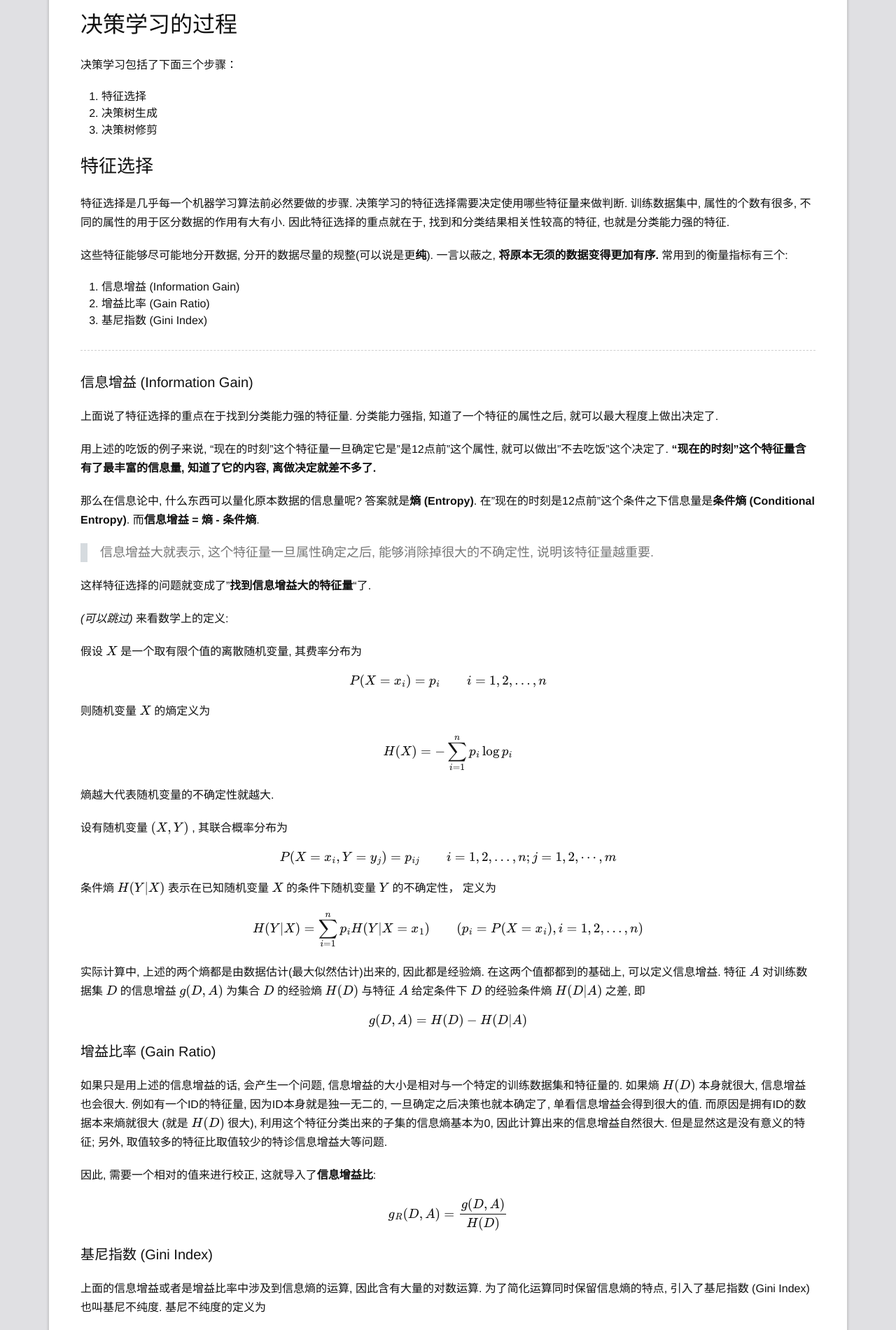
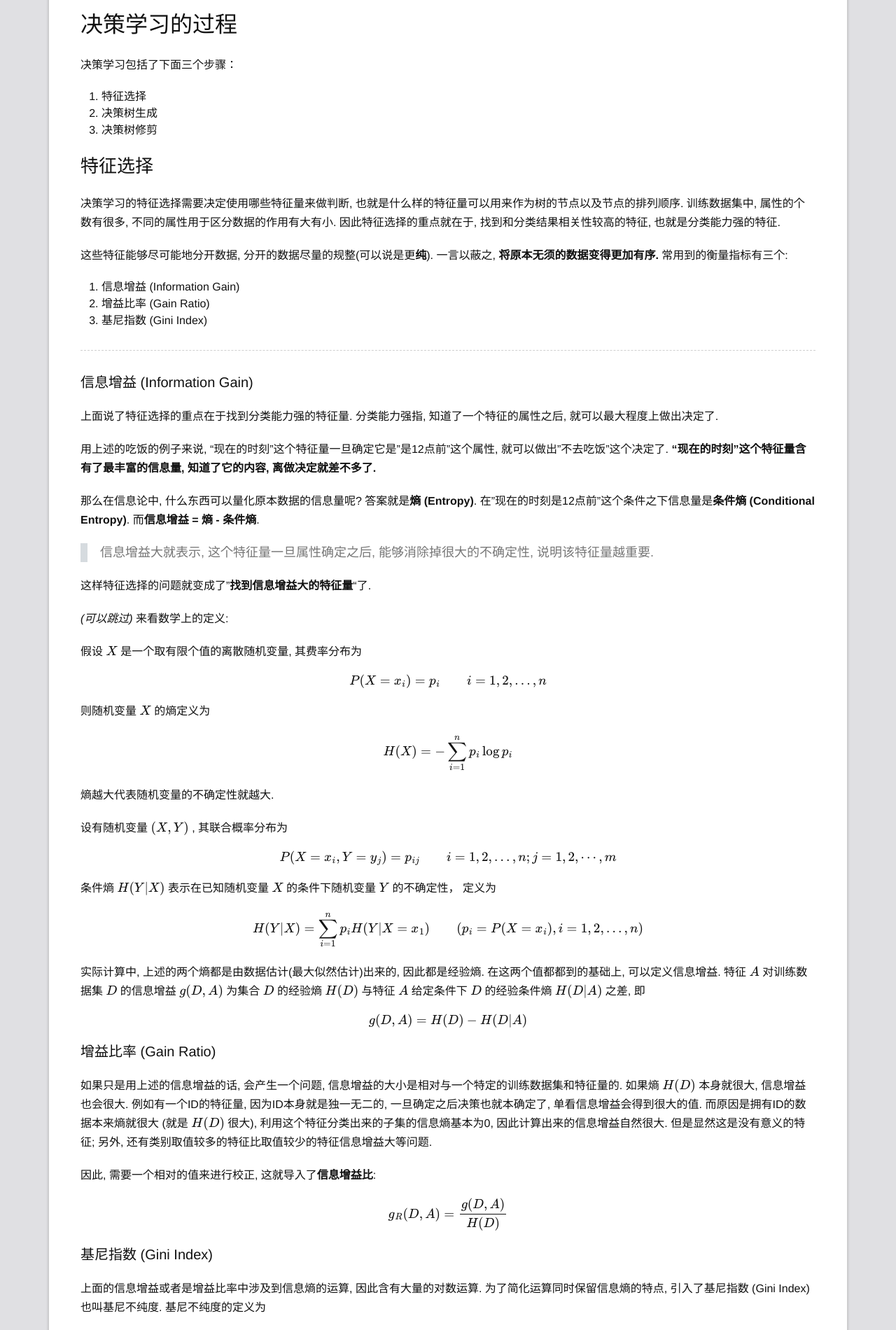
Before and after one commit to Simcookies/gitio, a Jekyll site: the page built from _posts/2020-11-02-summary-of-machine-learning-algorithms-decision-tree.md, in a window 1280 px wide. Shown: the part 1106-3006 px from the top of the page at 70% size. Built offline with Jekyll 4.4.1, drawn with Linux system fonts in a browser that asks for light colours; nearby versions of some CDN libraries; formulas are drawn with MathJax 3; comment, search, counter and statistics services are not loaded; the table of contents is made by our own code.

Commit message:
small fix of post words

```diff
--- a/_posts/2020-11-02-summary-of-machine-learning-algorithms-decision-tree.md
+++ b/_posts/2020-11-02-summary-of-machine-learning-algorithms-decision-tree.md
@@ -54,7 +54,7 @@ child1 --> child4[Leaf]
 
 ## 特征选择
 
-特征选择是几乎每一个机器学习算法前必然要做的步骤. 决策学习的特征选择需要决定使用哪些特征量来做判断. 训练数据集中, 属性的个数有很多, 不同的属性的用于区分数据的作用有大有小. 因此特征选择的重点就在于, 找到和分类结果相关性较高的特征, 也就是分类能力强的特征.
+决策学习的特征选择需要决定使用哪些特征量来做判断, 也就是什么样的特征量可以用来作为树的节点以及节点的排列顺序. 训练数据集中, 属性的个数有很多, 不同的属性用于区分数据的作用有大有小. 因此特征选择的重点就在于, 找到和分类结果相关性较高的特征, 也就是分类能力强的特征.
 
 这些特征能够尽可能地分开数据, 分开的数据尽量的规整(可以说是更**纯**). 一言以蔽之, **将原本无须的数据变得更加有序.** 常用到的衡量指标有三个:
 
@@ -112,7 +112,7 @@ $$
 
 ### 增益比率 (Gain Ratio)
 
-如果只是用上述的信息增益的话, 会产生一个问题, 信息增益的大小是相对与一个特定的训练数据集和特征量的. 如果熵 $H(D)$ 本身就很大, 信息增益也会很大. 例如有一个ID的特征量, 因为ID本身就是独一无二的, 一旦确定之后决策也就本确定了, 单看信息增益会得到很大的值. 而原因是拥有ID的数据本来熵就很大 (就是 $H(D)$ 很大), 利用这个特征分类出来的子集的信息熵基本为0, 因此计算出来的信息增益自然很大. 但是显然这是没有意义的特征; 另外, 取值较多的特征比取值较少的特诊信息增益大等问题.
+如果只是用上述的信息增益的话, 会产生一个问题, 信息增益的大小是相对与一个特定的训练数据集和特征量的. 如果熵 $H(D)$ 本身就很大, 信息增益也会很大. 例如有一个ID的特征量, 因为ID本身就是独一无二的, 一旦确定之后决策也就本确定了, 单看信息增益会得到很大的值. 而原因是拥有ID的数据本来熵就很大 (就是 $H(D)$ 很大), 利用这个特征分类出来的子集的信息熵基本为0, 因此计算出来的信息增益自然很大. 但是显然这是没有意义的特征; 另外, 还有类别取值较多的特征比取值较少的特征信息增益大等问题.
 
 因此, 需要一个相对的值来进行校正, 这就导入了**信息增益比**:
 
```
